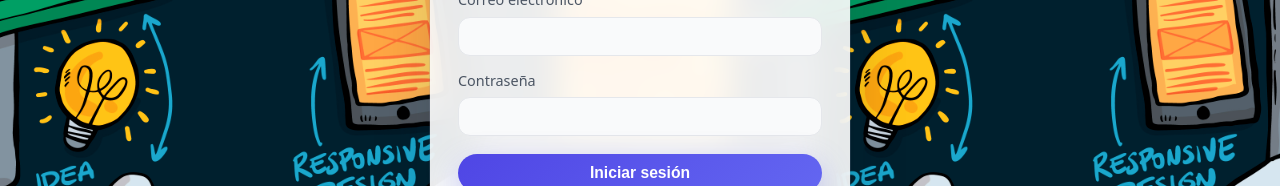
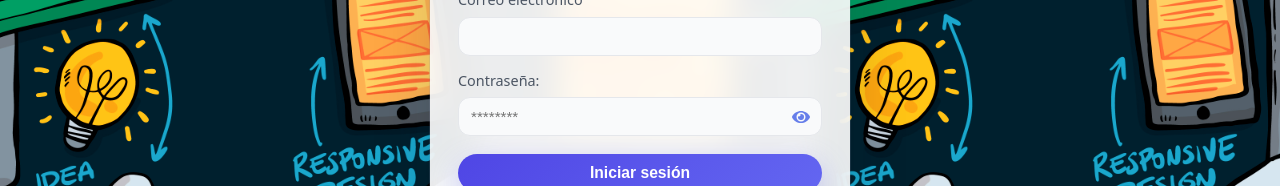
Before and after one commit to JuanG202/Notas-Tecnologicas, a React (Vite) app: page /login in a window 1280 px wide. Shown: the part 359-545 px from the top of the page. Built offline with nearby package versions, Linux system fonts and the light colour scheme.

Commit message:
se agrega ojito para ver contraseña en login

```diff
--- a/package.json
+++ b/package.json
@@ -13,6 +13,7 @@
     "axios": "^1.13.2",
     "react": "^19.2.0",
     "react-dom": "^19.2.0",
+    "react-icons": "^5.5.0",
     "react-router-dom": "^7.10.1"
   },
   "devDependencies": {
--- a/src/components/Login.jsx
+++ b/src/components/Login.jsx
@@ -1,49 +1,70 @@
-import { useState } from 'react'
-import { useNavigate, Link } from 'react-router-dom'
-import axios from 'axios'
-import '../styles/Auth.css'
+import { useState } from "react";
+import { useNavigate, Link} from "react-router-dom";
+import { FaEye, FaEyeSlash } from "react-icons/fa";
+import axios from "axios";
+import "../styles/Auth.css";
 
 function Login({ onLogin }) {
-  const navigate = useNavigate()
-  const [email, setEmail] = useState('')
-  const [password, setPassword] = useState('')
-  const [error, setError] = useState('')
+  const navigate = useNavigate();
+  const [email, setEmail] = useState("");
+  const [password, setPassword] = useState("");
+  const [showPassword, setShowPassword] = useState(false);
+  const [error, setError] = useState("");
 
   const handleSubmit = async (e) => {
-    e.preventDefault()
+    e.preventDefault();
     try {
       const res = await axios.post(
         "https://notas-tecnologicas-backend.vercel.app/auth/login",
         { email, password }
-      )
+      );
 
-      localStorage.setItem('token', res.data.token)
-      localStorage.setItem('notas_auth', 'true')
+      localStorage.setItem("token", res.data.token);
+      localStorage.setItem("notas_auth", "true");
 
-      onLogin()
-      navigate('/tareas')
+      onLogin();
+      navigate("/tareas");
     } catch (err) {
-      setError(err.response?.data?.mensaje || 'Credenciales inválidas')
+      setError(err.response?.data?.mensaje || "Credenciales inválidas");
     }
-  }
+  };
 
   return (
     <div className="auth-page">
       <div className="auth-card">
         <div className="auth-header">
           <h1 className="auth-title">Bienvenido de nuevo</h1>
-          <p className="auth-subtitle">Ingresa para gestionar tus tareas tecnológicas</p>
+          <p className="auth-subtitle">
+            Ingresa para gestionar tus tareas tecnológicas
+          </p>
         </div>
 
         <form className="auth-form" onSubmit={handleSubmit}>
           <div className="auth-field">
             <label htmlFor="email">Correo electrónico</label>
-            <input value={email} onChange={e => setEmail(e.target.value)} />
+            <input value={email} onChange={(e) => setEmail(e.target.value)} />
           </div>
 
           <div className="auth-field">
-            <label htmlFor="password">Contraseña</label>
-            <input type="password" value={password} onChange={e => setPassword(e.target.value)} />
+            <label htmlFor="password">Contraseña:</label>
+
+            <div className="password-wrapper">
+              <input
+                type={showPassword ? "text" : "password"}
+                id="password"
+                value={password}
+                onChange={(e) => setPassword(e.target.value)}
+                placeholder="********"
+                required
+              />
+
+              <span
+                className="toggle-password"
+                onClick={() => setShowPassword(!showPassword)}
+              >
+                {showPassword ? <FaEyeSlash /> : <FaEye />}
+              </span>
+            </div>
           </div>
 
           {error && <p className="auth-error">{error}</p>}
@@ -58,7 +79,7 @@ function Login({ onLogin }) {
         </p>*/}
       </div>
     </div>
-  )
+  );
 }
 
-export default Login
+export default Login;
--- a/src/styles/Auth.css
+++ b/src/styles/Auth.css
@@ -29,6 +29,32 @@
   /* Filtro sutil para mejorar la apariencia */
   filter: brightness(1.05) contrast(1.05) saturate(1.1);
 }
+
+.password-wrapper {
+  position: relative;
+  display: flex;
+  align-items: center;
+}
+
+.password-wrapper input {
+  width: 100%;
+  padding-right: 45px;
+}
+
+.toggle-password {
+  position: absolute;
+  right: 12px;
+  cursor: pointer;
+  font-size: 18px;
+  color: #667eea;
+  display: flex;
+  align-items: center;
+}
+
+.toggle-password:hover {
+  color: #764ba2;
+}
+
 
 .auth-card {
   width: 100%;
```
Also changed, not shown: 1 other file (tests, documents, lock files or other folders).
